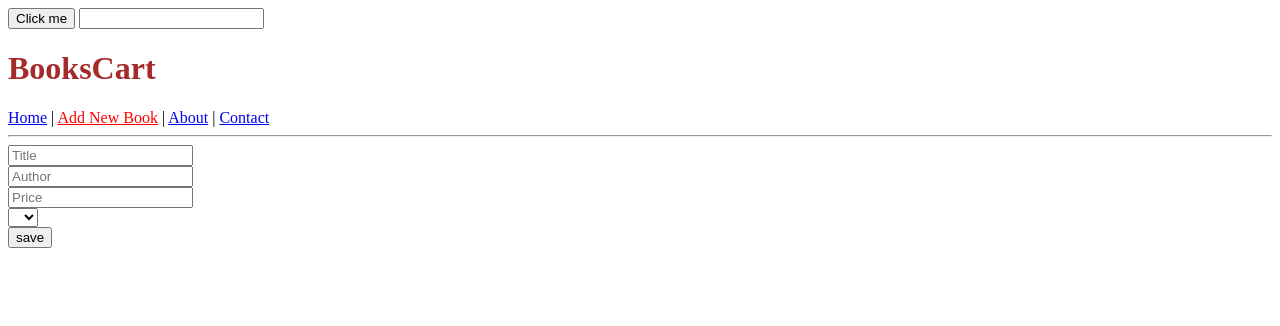
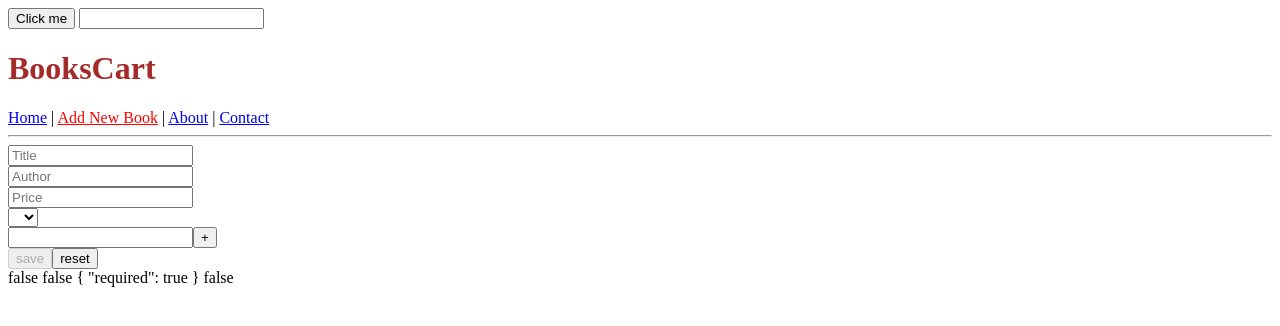
Before and after one commit to khetannitesh/amadeus, an Angular app in the folder bookscart/: page /add-book in a window 1280 px wide. Shown: the top 326 px of the page. Built offline with nearby package versions, Linux system fonts and the light colour scheme.

Commit message:
reactive forms validations

```diff
--- a/bookscart/src/app/components/add-book-page/add-book-page.component.css
+++ b/bookscart/src/app/components/add-book-page/add-book-page.component.css
@@ -0,0 +1,3 @@
+.error {
+    color: red;
+}
--- a/bookscart/src/app/components/add-book-page/add-book-page.component.html
+++ b/bookscart/src/app/components/add-book-page/add-book-page.component.html
@@ -1,17 +1,53 @@
-<form [formGroup]="bookForm">
-    <input type="text" formControlName="title" placeholder="Title"/> <br/>
-    <input type="text" formControlName="author" placeholder="Author"/> <br/>
-    <input type="text" formControlName="price" placeholder="Price"/> <br/>
+<form [formGroup]="bookForm" (ngSubmit)="addBook()">
+    <div *ngIf="bookForm.touched || bookForm.dirty">
+        <div *ngIf="bookForm.errors?.badBook" class="error">
+            This book is not allowed.
+        </div>
+    </div>
+    <input type="text" formControlName="title" placeholder="Title" /> <br />
+    <div *ngIf="title.touched || title.dirty">
+        <div *ngIf="title.errors?.required" class="error">
+            Title is required.
+        </div>
+        <div *ngIf="title.errors?.minlength" class="error">
+            Min 4 characters.
+        </div>
+    </div>
+    <input type="text" formControlName="author" placeholder="Author" /> <br />
+    <div *ngIf="author.touched || author.dirty">
+        <div *ngIf="author.errors?.required" class="error">
+            Author is required.
+        </div>
+    </div>
+    <!-- <div formGroupName="authorDetails" style="margin-left: 10px;">
+            <input type="text" formControlName="city" placeholder="City"> <br/>
+            <input type="text" formControlName="numOfBooks" placeholder="Num of Books"> <br/>
+        </div> -->
+    <input type="text" formControlName="price" placeholder="Price" /> <br />
+    <div *ngIf="price.touched || price.dirty">
+        <div *ngIf="price.errors?.numeric" class="error">
+            Only numbers are allowed.
+        </div>
+    </div>
     <select formControlName="rating">
         <option>1</option>
         <option>2</option>
         <option>3</option>
         <option>4</option>
         <option>5</option>
-    </select>
+    </select><br />
+    <div formArrayName="tags">
+        <input type="text" *ngFor="let tag of tags.controls; let i = index;" [formControlName]="i">
+        <button type="button" (click)="addTag()">+</button>
+    </div>
+    <button type="submit" [disabled]="bookForm.invalid">save</button>
+    <button type="button" (click)="reset()">reset</button>
 </form>
 
-<button (click)="addBook()">save</button>
+{{bookForm.valid}}
+{{title.valid}}
+{{title.errors | json}}
+{{author.valid}}
 
 
 
--- a/bookscart/src/app/components/add-book-page/add-book-page.component.ts
+++ b/bookscart/src/app/components/add-book-page/add-book-page.component.ts
@@ -1,8 +1,10 @@
+import { badBook } from './../../validators/badBook';
+import { numeric } from './../../validators/numeric';
 import { Router } from '@angular/router';
 import { BookService } from './../../services/book.service';
 import { Book } from './../../models/interfaces';
 import { Component, OnInit } from '@angular/core';
-import { FormControl, FormGroup } from '@angular/forms';
+import { FormControl, FormGroup, Validators, FormArray } from '@angular/forms';
 
 @Component({
   selector: 'app-add-book-page',
@@ -10,12 +12,7 @@ import { FormControl, FormGroup } from '@angular/forms';
   styleUrls: ['./add-book-page.component.css']
 })
 export class AddBookPageComponent implements OnInit {
-  bookForm = new FormGroup({
-    title: new FormControl(''),
-    author: new FormControl(''),
-    price: new FormControl(''),
-    rating: new FormControl(''),
-  });
+  bookForm: FormGroup;
 
   constructor(
     private bookService: BookService,
@@ -23,11 +20,53 @@ export class AddBookPageComponent implements OnInit {
   ) {
   }
 
+  get title() {
+    return this.bookForm.get('title');
+  }
+
+  get author() {
+    return this.bookForm.get('author');
+  }
+
+  get price() {
+    return this.bookForm.get('price');
+  }
+
+  get tags() {
+    return this.bookForm.get('tags');
+  }
+
+  addTag() {
+    this.bookForm.get('tags').push(new FormControl(''));
+  }
+
   save() {
     console.log(this.bookForm.value);
   }
 
   ngOnInit() {
+    this.bookForm = new FormGroup({
+      title: new FormControl('', [Validators.required, Validators.minLength(4)] ),
+      author: new FormControl('', [Validators.required]),
+      price: new FormControl('', numeric),
+      rating: new FormControl(''),
+      authorDetails: new FormGroup({
+        city: new FormControl(''),
+        numOfBooks: new FormControl('')
+      }),
+      tags: new FormArray([new FormControl('')])
+    }, {validators: badBook});
+  }
+
+  reset() {
+    this.bookForm.patchValue({
+      title: 'Default Title',
+      rating: 3,
+      authorDetails: {
+        city: 'Delhi'
+      }
+    });
+    //this.bookForm.get('title').setValue('New Title');
   }
 
   // updateName() {
@@ -35,6 +74,7 @@ export class AddBookPageComponent implements OnInit {
   // }
 
   addBook() {
+    console.log(this.bookForm.value);
     let newBook: Book = this.bookForm.value;
     newBook.price = +newBook.price;
     newBook.rating = +newBook.rating;
--- a/bookscart/src/app/components/home-page/home-page.component.html
+++ b/bookscart/src/app/components/home-page/home-page.component.html
@@ -6,9 +6,8 @@
 <div
   class="book"
   *ngFor="let book of books"
-  [hidden]="book.rating==1"
+  [hidden]="book.rating==1 || (selectedAuthor !== 'ALL' && book.author !== selectedAuthor)"
   [class.high]="book.rating == 5"
-  [hidden]="selectedAuthor !== 'ALL' && book.author !== selectedAuthor"
 >
   <a routerLink="/book/{{book.id}}" class="title">{{book.title}}</a>
   <div class="author">{{book.author}}</div>
--- /dev/null
+++ b/bookscart/src/app/validators/badBook.ts
@@ -0,0 +1,12 @@
+import {ValidatorFn, AbstractControl, ValidationErrors, FormGroup} from '@angular/forms';
+
+export const badBook : ValidatorFn = (group: FormGroup) : ValidationErrors => {
+
+    let title = group.get('title').value;
+    let author = group.get('author').value;
+
+    if(title == 'One Indian Girl' && author == 'Chetan Bhagat') {
+        return {badBook: true};
+    }
+    return null;
+}
--- /dev/null
+++ b/bookscart/src/app/validators/numeric.ts
@@ -0,0 +1,10 @@
+import {ValidatorFn, AbstractControl, ValidationErrors} from '@angular/forms';
+
+export const numeric : ValidatorFn = (control: AbstractControl) : ValidationErrors => {
+
+    let value = +control.value;
+    if(isNaN(value)) {
+        return {numeric: true};
+    }
+    return null;
+}
```
